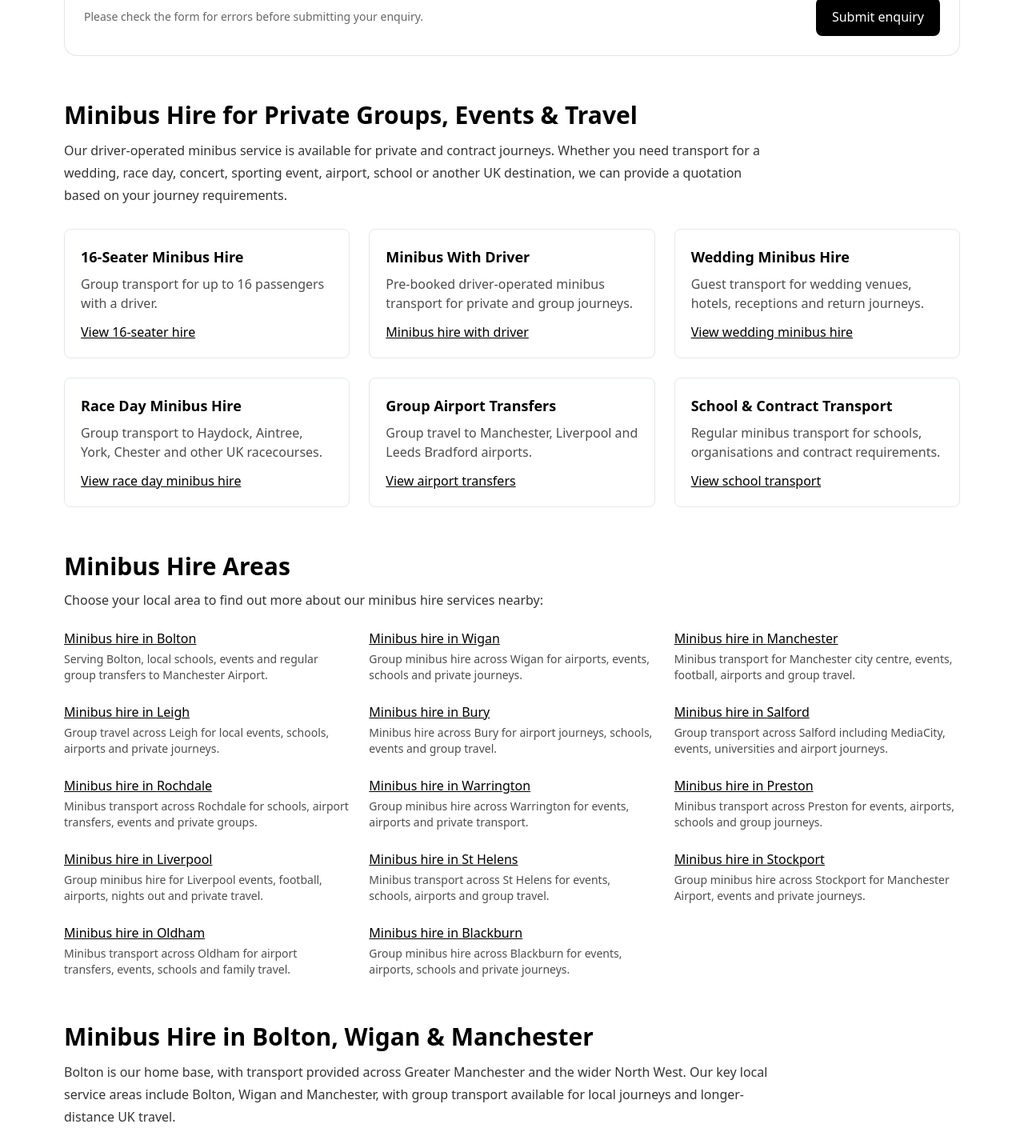
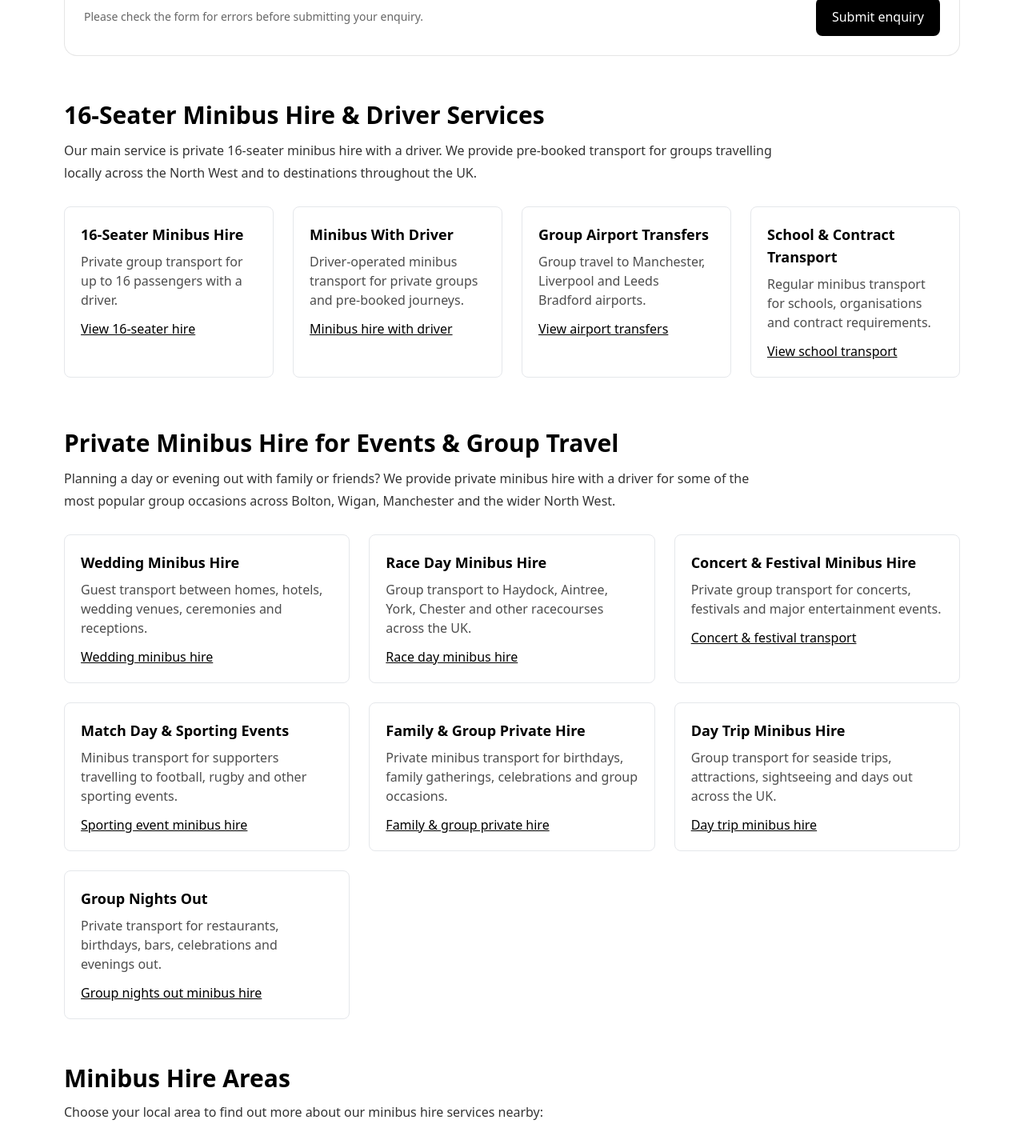
Before and after one commit to abydhalech/oakdale-next, a Next.js app: page / in a window 1280 px wide. Shown: the part 980-2410 px from the top of the page at 80% size. Built offline with nearby package versions, Linux system fonts and the light colour scheme; no server answers.

Commit message:
Link private hire cluster from homepage

```diff
--- a/pages/index.js
+++ b/pages/index.js
@@ -14,7 +14,7 @@ const jsonLd = {
   logo: `${siteUrl}/logo.png`,
   image: `${siteUrl}/og-image.webp`,
   description:
-    'Oakdale Travel provides 16-seater minibus hire with a driver across Bolton, Wigan, Manchester and the wider North West for airport transfers, schools, events, weddings, group travel and contract transport.',
+    'Oakdale Travel provides 16-seater minibus hire with a driver across Bolton, Wigan, Manchester and the wider North West for weddings, race days, concerts, sporting events, family travel, day trips, nights out, airport transfers and contract transport.',
   telephone: phone,
   email: email,
   address: {
@@ -34,7 +34,7 @@ export default function Home() {
     '16-Seater Minibus Hire Bolton, Wigan & Manchester | Oakdale Travel';
 
   const description =
-    '16-seater minibus hire with a driver across Bolton, Wigan, Manchester and the North West. Airport transfers, schools, events, weddings and group travel.';
+    '16-seater minibus hire with a driver across Bolton, Wigan, Manchester and the North West for weddings, race days, concerts, sporting events, day trips, nights out and group travel.';
 
   const towns = [
     'Bolton',
@@ -70,15 +70,14 @@ export default function Home() {
           </h1>
 
           <p className="mt-5 text-lg leading-8 text-black/80">
-            Oakdale Travel provides reliable 16-seater minibus hire with a
-            driver for groups across Bolton, Wigan, Manchester and the wider
-            North West.
+            Oakdale Travel provides 16-seater minibus hire with a driver for
+            groups across Bolton, Wigan, Manchester and the wider North West.
           </p>
 
           <p className="mt-4 leading-7 text-black/80">
-            We provide transport for airport transfers, weddings, sporting
-            events, race days, concerts, school journeys, contract transport,
-            family occasions and group travel across the UK.
+            We provide private group transport for weddings, race days,
+            concerts and festivals, sporting events, family occasions, day
+            trips, nights out and longer-distance journeys across the UK.
           </p>
 
           <div className="mt-7 flex flex-wrap gap-3">
@@ -102,18 +101,16 @@ export default function Home() {
 
         <section className="mt-14">
           <h2 className="text-2xl md:text-3xl font-semibold">
-            Minibus Hire for Private Groups, Events & Travel
+            16-Seater Minibus Hire & Driver Services
           </h2>
 
           <p className="mt-3 max-w-4xl leading-7 text-black/80">
-            Our driver-operated minibus service is available for private and
-            contract journeys. Whether you need transport for a wedding,
-            race day, concert, sporting event, airport, school or another UK
-            destination, we can provide a quotation based on your journey
-            requirements.
+            Our main service is private 16-seater minibus hire with a driver.
+            We provide pre-booked transport for groups travelling locally
+            across the North West and to destinations throughout the UK.
           </p>
 
-          <div className="mt-7 grid gap-6 md:grid-cols-2 lg:grid-cols-3">
+          <div className="mt-7 grid gap-6 md:grid-cols-2 lg:grid-cols-4">
 
             <div className="border border-gray-200 rounded-lg p-5">
               <h3 className="text-lg font-semibold">
@@ -121,7 +118,7 @@ export default function Home() {
               </h3>
 
               <p className="mt-2 text-black/70">
-                Group transport for up to 16 passengers with a driver.
+                Private group transport for up to 16 passengers with a driver.
               </p>
 
               <p className="mt-3">
@@ -140,8 +137,8 @@ export default function Home() {
               </h3>
 
               <p className="mt-2 text-black/70">
-                Pre-booked driver-operated minibus transport for private and
-                group journeys.
+                Driver-operated minibus transport for private groups and
+                pre-booked journeys.
               </p>
 
               <p className="mt-3">
@@ -150,46 +147,6 @@ export default function Home() {
                   className="underline font-medium"
                 >
                   Minibus hire with driver
-                </Link>
-              </p>
-            </div>
-
-            <div className="border border-gray-200 rounded-lg p-5">
-              <h3 className="text-lg font-semibold">
-                Wedding Minibus Hire
-              </h3>
-
-              <p className="mt-2 text-black/70">
-                Guest transport for wedding venues, hotels, receptions and
-                return journeys.
-              </p>
-
-              <p className="mt-3">
-                <Link
-                  href="/services/wedding-transport-hire"
-                  className="underline font-medium"
-                >
-                  View wedding minibus hire
-                </Link>
-              </p>
-            </div>
-
-            <div className="border border-gray-200 rounded-lg p-5">
-              <h3 className="text-lg font-semibold">
-                Race Day Minibus Hire
-              </h3>
-
-              <p className="mt-2 text-black/70">
-                Group transport to Haydock, Aintree, York, Chester and other
-                UK racecourses.
-              </p>
-
-              <p className="mt-3">
-                <Link
-                  href="/services/race-day-minibus-hire"
-                  className="underline font-medium"
-                >
-                  View race day minibus hire
                 </Link>
               </p>
             </div>
@@ -237,6 +194,163 @@ export default function Home() {
           </div>
         </section>
 
+        <section className="mt-16">
+          <h2 className="text-2xl md:text-3xl font-semibold">
+            Private Minibus Hire for Events & Group Travel
+          </h2>
+
+          <p className="mt-3 max-w-4xl leading-7 text-black/80">
+            Planning a day or evening out with family or friends? We provide
+            private minibus hire with a driver for some of the most popular
+            group occasions across Bolton, Wigan, Manchester and the wider
+            North West.
+          </p>
+
+          <div className="mt-7 grid gap-6 md:grid-cols-2 lg:grid-cols-3">
+
+            <div className="border border-gray-200 rounded-lg p-5">
+              <h3 className="text-lg font-semibold">
+                Wedding Minibus Hire
+              </h3>
+
+              <p className="mt-2 text-black/70">
+                Guest transport between homes, hotels, wedding venues,
+                ceremonies and receptions.
+              </p>
+
+              <p className="mt-3">
+                <Link
+                  href="/services/wedding-transport-hire"
+                  className="underline font-medium"
+                >
+                  Wedding minibus hire
+                </Link>
+              </p>
+            </div>
+
+            <div className="border border-gray-200 rounded-lg p-5">
+              <h3 className="text-lg font-semibold">
+                Race Day Minibus Hire
+              </h3>
+
+              <p className="mt-2 text-black/70">
+                Group transport to Haydock, Aintree, York, Chester and other
+                racecourses across the UK.
+              </p>
+
+              <p className="mt-3">
+                <Link
+                  href="/services/race-day-minibus-hire"
+                  className="underline font-medium"
+                >
+                  Race day minibus hire
+                </Link>
+              </p>
+            </div>
+
+            <div className="border border-gray-200 rounded-lg p-5">
+              <h3 className="text-lg font-semibold">
+                Concert & Festival Minibus Hire
+              </h3>
+
+              <p className="mt-2 text-black/70">
+                Private group transport for concerts, festivals and major
+                entertainment events.
+              </p>
+
+              <p className="mt-3">
+                <Link
+                  href="/services/concert-festival-event-minibus-hire"
+                  className="underline font-medium"
+                >
+                  Concert & festival transport
+                </Link>
+              </p>
+            </div>
+
+            <div className="border border-gray-200 rounded-lg p-5">
+              <h3 className="text-lg font-semibold">
+                Match Day & Sporting Events
+              </h3>
+
+              <p className="mt-2 text-black/70">
+                Minibus transport for supporters travelling to football,
+                rugby and other sporting events.
+              </p>
+
+              <p className="mt-3">
+                <Link
+                  href="/services/sporting-event-match-day-minibus-hire"
+                  className="underline font-medium"
+                >
+                  Sporting event minibus hire
+                </Link>
+              </p>
+            </div>
+
+            <div className="border border-gray-200 rounded-lg p-5">
+              <h3 className="text-lg font-semibold">
+                Family & Group Private Hire
+              </h3>
+
+              <p className="mt-2 text-black/70">
+                Private minibus transport for birthdays, family gatherings,
+                celebrations and group occasions.
+              </p>
+
+              <p className="mt-3">
+                <Link
+                  href="/services/private-hire-for-family-events"
+                  className="underline font-medium"
+                >
+                  Family & group private hire
+                </Link>
+              </p>
+            </div>
+
+            <div className="border border-gray-200 rounded-lg p-5">
+              <h3 className="text-lg font-semibold">
+                Day Trip Minibus Hire
+              </h3>
+
+              <p className="mt-2 text-black/70">
+                Group transport for seaside trips, attractions, sightseeing
+                and days out across the UK.
+              </p>
+
+              <p className="mt-3">
+                <Link
+                  href="/services/day-trips-and-excursions"
+                  className="underline font-medium"
+                >
+                  Day trip minibus hire
+                </Link>
+              </p>
+            </div>
+
+            <div className="border border-gray-200 rounded-lg p-5">
+              <h3 className="text-lg font-semibold">
+                Group Nights Out
+              </h3>
+
+              <p className="mt-2 text-black/70">
+                Private transport for restaurants, birthdays, bars,
+                celebrations and evenings out.
+              </p>
+
+              <p className="mt-3">
+                <Link
+                  href="/services/group-nights-out-transport"
+                  className="underline font-medium"
+                >
+                  Group nights out minibus hire
+                </Link>
+              </p>
+            </div>
+
+          </div>
+        </section>
+
         <section className="mt-14">
           <h2 className="text-2xl md:text-3xl font-semibold">
             Minibus Hire Areas
@@ -259,46 +373,46 @@ export default function Home() {
 
                 <p className="text-black/70 text-sm mt-1">
                   {town === 'Bolton' &&
-                    'Serving Bolton, local schools, events and regular group transfers to Manchester Airport.'}
+                    'Serving Bolton for weddings, events, race days, family travel, airport transfers and private group journeys.'}
 
                   {town === 'Wigan' &&
-                    'Group minibus hire across Wigan for airports, events, schools and private journeys.'}
+                    'Group minibus hire across Wigan for events, weddings, days out, airports and private journeys.'}
 
                   {town === 'Manchester' &&
-                    'Minibus transport for Manchester city centre, events, football, airports and group travel.'}
+                    'Minibus transport for Manchester events, football, concerts, nights out, airports and group travel.'}
 
                   {town === 'Leigh' &&
-                    'Group travel across Leigh for local events, schools, airports and private journeys.'}
+                    'Group travel across Leigh for local events, airports, family occasions and private journeys.'}
 
                   {town === 'Bury' &&
-                    'Minibus hire across Bury for airport journeys, schools, events and group travel.'}
+                    'Minibus hire across Bury for events, airport journeys, family travel and private groups.'}
 
                   {town === 'Salford' &&
-                    'Group transport across Salford including MediaCity, events, universities and airport journeys.'}
+                    'Group transport across Salford for events, MediaCity, nights out, universities and airport journeys.'}
 
                   {town === 'Rochdale' &&
-                    'Minibus transport across Rochdale for schools, airport transfers, events and private groups.'}
+                    'Minibus transport across Rochdale for events, airport transfers, days out and private groups.'}
 
                   {town === 'Warrington' &&
-                    'Group minibus hire across Warrington for events, airports and private transport.'}
+                    'Group minibus hire across Warrington for events, airports, days out and private transport.'}
 
                   {town === 'Preston' &&
-                    'Minibus transport across Preston for events, airports, schools and group journeys.'}
+                    'Minibus transport across Preston for events, airports, private hire and group journeys.'}
 
                   {town === 'Liverpool' &&
-                    'Group minibus hire for Liverpool events, football, airports, nights out and private travel.'}
+                    'Group minibus hire for Liverpool events, football, concerts, nights out, airports and private travel.'}
 
                   {town === 'St Helens' &&
-                    'Minibus transport across St Helens for events, schools, airports and group travel.'}
+                    'Minibus transport across St Helens for events, family occasions, airports and group travel.'}
 
                   {town === 'Stockport' &&
-                    'Group minibus hire across Stockport for Manchester Airport, events and private journeys.'}
+                    'Group minibus hire across Stockport for Manchester Airport, events, nights out and private journeys.'}
 
                   {town === 'Oldham' &&
-                    'Minibus transport across Oldham for airport transfers, events, schools and family travel.'}
+                    'Minibus transport across Oldham for airport transfers, events, family occasions and private travel.'}
 
                   {town === 'Blackburn' &&
-                    'Group minibus hire across Blackburn for events, airports, schools and private journeys.'}
+                    'Group minibus hire across Blackburn for events, airports, days out and private journeys.'}
                 </p>
               </div>
             ))}
```
